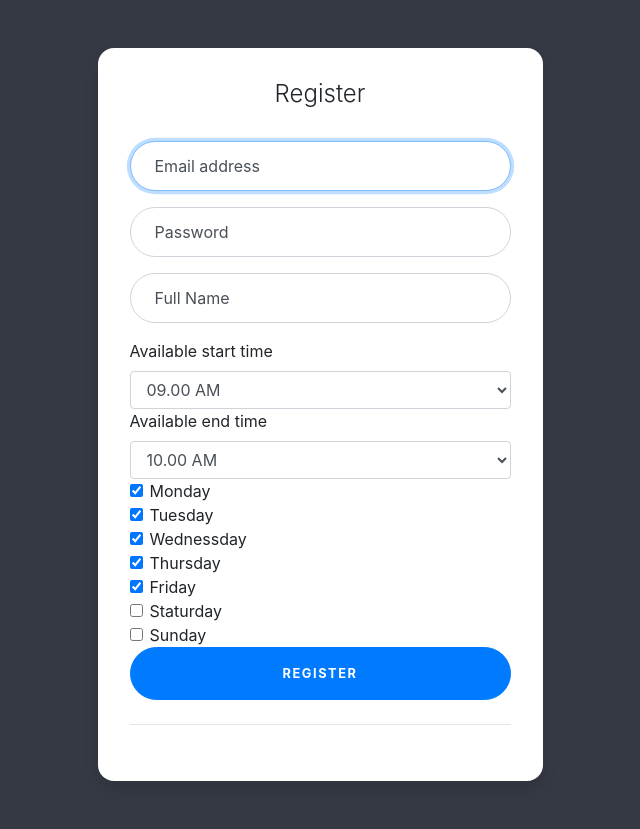
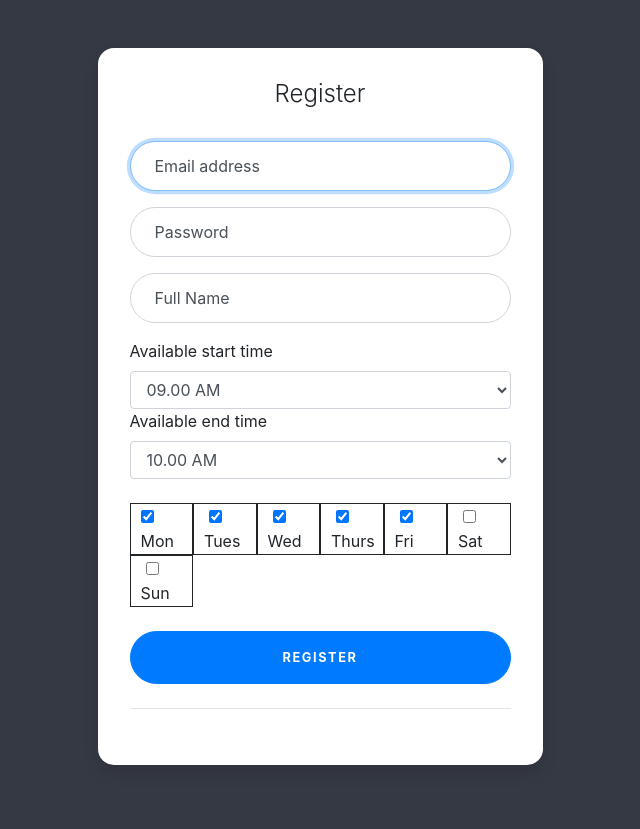
Before and after one commit to adarshagrawal38/Calendly2, a PHP site: page /celendly/register.php in a window 1280 px wide. Shown: the whole page, without its empty margins (320-960 px from the left). After the commit the page ends 765 px from the top, so only its background shows below. Run offline with PHP 8.4, Linux system fonts and the light colour scheme; some libraries are stand-ins or nearby versions.

Commit message:
color scheme change

```diff
--- a/booking2.php
+++ b/booking2.php
@@ -71,12 +71,12 @@
     <meta charset="utf-8">
     <link href="//maxcdn.bootstrapcdn.com/bootstrap/4.0.0/css/bootstrap.min.css" rel="stylesheet" id="bootstrap-css">
     <link rel="stylesheet" href="/css/booking.css">
-   <script src="//maxcdn.bootstrapcdn.com/bootstrap/4.0.0/js/bootstrap.min.js"></script>
-   <script src="//code.jquery.com/jquery-1.11.1.min.js"></script>
+   <!-- <script src="//maxcdn.bootstrapcdn.com/bootstrap/4.0.0/js/bootstrap.min.js"></script> -->
+   <!-- <script src="//code.jquery.com/jquery-1.11.1.min.js"></script> -->
 
     <title>Booking</title>
   </head>
-  <body>
+  <body style="background-color: #353943;">
     <div class="container align-self-center" style="margin-top: 10%;">
       <div class="card">
         <h5 class="card-header">Meeting Details</h5>
--- a/completed.php
+++ b/completed.php
@@ -16,7 +16,7 @@
    <link rel="stylesheet" href="./css/welcomeStyle.css">
     <title>Calendely</title>
   </head>
-  <body>
+  <body style="background-color: #353943;">
 
     <div class="container">
       <div class="topnav">
--- a/confirmPage.php
+++ b/confirmPage.php
@@ -22,7 +22,7 @@ session_start();
    <script src="//code.jquery.com/jquery-1.11.1.min.js"></script>
     <title>Confirm</title>
   </head>
-  <body>
+  <body style="background-color: #353943;">
     <div class="container align-self-center" style="margin-top: 10%;">
       <div class="card">
         <h5 class="card-header">Confirmed</h5>
--- a/css/style2.css
+++ b/css/style2.css
@@ -2,7 +2,14 @@
   --input-padding-x: 1.5rem;
   --input-padding-y: .75rem;
 }
-
+.form-check {
+  border-style: solid;
+   border-width: 1px;
+   padding-top: 1px;
+  padding-right: 1px;
+  padding-bottom: 1px;
+  padding-left: 10px;
+}
 body {
   background-color: #353943;
 }
--- a/error.php
+++ b/error.php
@@ -6,11 +6,11 @@
 
     <!-- Bootstrap CSS -->
     <link href="//maxcdn.bootstrapcdn.com/bootstrap/4.0.0/css/bootstrap.min.css" rel="stylesheet" id="bootstrap-css">
-   <script src="//maxcdn.bootstrapcdn.com/bootstrap/4.0.0/js/bootstrap.min.js"></script>
-   <script src="//code.jquery.com/jquery-1.11.1.min.js"></script>
+   <!-- <script src="//maxcdn.bootstrapcdn.com/bootstrap/4.0.0/js/bootstrap.min.js"></script>
+   <script src="//code.jquery.com/jquery-1.11.1.min.js"></script> -->
     <title>Error</title>
   </head>
-  <body>
+  <body style="background-color: #353943;">
     <div class="jumbotron">
       <h1>UnAuthurized Access</h1>
       <p>you are not allowe to use API</p>
--- a/register.php
+++ b/register.php
@@ -67,7 +67,7 @@
             $db->query($sql);
         }
         if (isset($_POST['sat'])) {
-            $sql= "INSERT INTO avialable_day (user_id, day) VALUES({$user_id}, 'Staturday')";
+            $sql= "INSERT INTO avialable_day (user_id, day) VALUES({$user_id}, 'Saturday')";
             $db->query($sql);
         }
         if (isset($_POST['sun'])) {
@@ -189,35 +189,41 @@
                 <select name="endTime" class="form-control"><?php echo get_times($default = '10:00');?></select>
                 <!-- <input type="time" id="endTime" class="form-control" name="endTime" placeholder="Available end time Time" > -->
               </div>
-              <div class="form-check">
-                <input type="checkbox" name="mon" class="form-check-input" id="exampleCheck1" checked>
-                <label class="form-check-label" for="exampleCheck1">Monday</label>
+              <br>
+              <div class="container">
+                <div class="row">
+                  <div class="col-2 form-check">
+                    <input type="checkbox" name="mon" id="exampleCheck1" checked> <br>
+                    <label class="form-check-label" for="exampleCheck1">Mon</label>
                   </div>
-              <div class="form-check">
-                <input type="checkbox" name="tues" class="form-check-input" id="exampleCheck1" checked>
-                <label class="form-check-label" for="exampleCheck1">Tuesday</label>
+                  <div class="col-2 form-check">
+                    <input type="checkbox" name="tues" class="form-check-input" id="exampleCheck2" style="margin-left: 5px;" checked> <br>
+                    <label class="form-check-label" for="exampleCheck2">Tues</label>
                   </div>
-              <div class="form-check">
-                <input type="checkbox" name="wed" class="form-check-input" id="exampleCheck1" checked>
-                <label class="form-check-label" for="exampleCheck1">Wednessday</label>
+                  <div class="col-2 form-check">
+                    <input type="checkbox" name="wed" class="form-check-input" id="exampleCheck3" style="margin-left: 5px;" checked> <br>
+                    <label class="form-check-label" for="exampleCheck3">Wed</label>
                   </div>
-              <div class="form-check">
-                <input type="checkbox" name="thrus" class="form-check-input" id="exampleCheck1" checked>
-                <label class="form-check-label" for="exampleCheck1">Thursday</label>
+                  <div class="col-2 form-check">
+                    <input type="checkbox" name="thrus" class="form-check-input" id="exampleCheck4"  style="margin-left: 5px;" checked> <br>
+                    <label class="form-check-label" for="exampleCheck4">Thurs</label>
                   </div>
-              <div class="form-check">
-                <input type="checkbox" name="fri" class="form-check-input" id="exampleCheck1" checked>
-                <label class="form-check-label" for="exampleCheck1">Friday</label>
+                  <div class="col-2 form-check">
+                    <input type="checkbox" name="fri" class="form-check-input" id="exampleCheck1" style="margin-left: 5px;" checked> <br>
+                    <label class="form-check-label" for="exampleCheck1">Fri</label>
                   </div>
-              <div class="form-check">
-                <input type="checkbox" name="sat" class="form-check-input" id="exampleCheck1">
-                <label class="form-check-label" for="exampleCheck1">Staturday</label>
-              </div>
-              <div class="form-check">
-                <input type="checkbox" name="sun" class="form-check-input" id="exampleCheck1">
-                <label class="form-check-label" for="exampleCheck1">Sunday</label>
+                  <div class="col-2 form-check">
+                    <input type="checkbox" name="sat" class="form-check-input" style="margin-left: 5px;" id="exampleCheck1"> <br>
+                    <label class="form-check-label" for="exampleCheck1">Sat</label>
                   </div>
 
+                  <div class="col-2 form-check">
+                    <input type="checkbox" name="sun" class="form-check-input" style="margin-left: 5px;" id="exampleCheck1"> <br>
+                    <label class="form-check-label" for="exampleCheck1">Sun</label>
+                  </div>
+                </div>
+              </div>
+              <br>
 
               <button class="btn btn-lg btn-primary btn-block text-uppercase" type="submit">Register</button>
               <hr class="my-4">
```
Also changed, not shown: booking.php (+4 -4 lines), css/booking.css (+5 -2 lines). Lines whose indentation alone changed are shown as unchanged.
